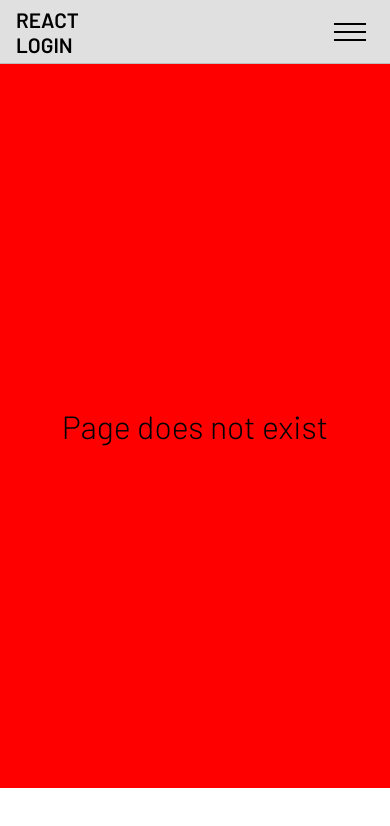
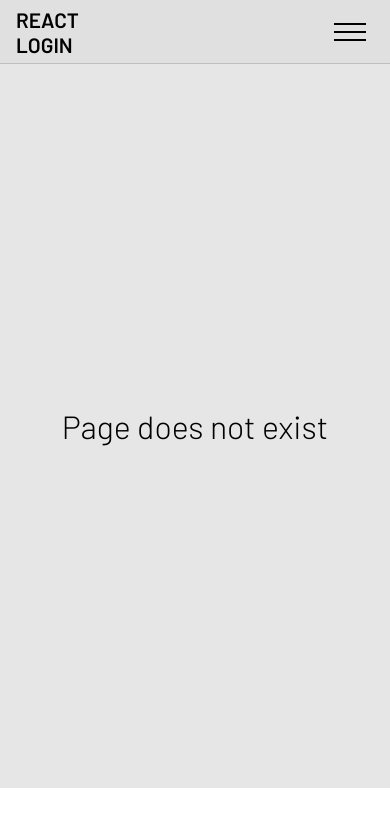
Before and after one commit to robertasliekis/react-login-register, a React (Create React App) app: page / in a window 390 px wide. Shown: the top 826 px of the page. Built offline with nearby package versions, Linux system fonts and the light colour scheme.

Commit message:
initial commit

```diff
--- a/src/components/Header.js
+++ b/src/components/Header.js
@@ -29,8 +29,8 @@ export class Header extends Component {
     const buttonClass = this.props.loginStatus ? null : "btn-last";
     let burgerClassName = this.state.burgerClicked ? "burger-menu-clicked" : null;
 
-    //const websiteName = "/react-login-register";
-    const websiteName = "";
+    const websiteName = "/react-login-register";
+    //const websiteName = "";
 
     return (
       <div className="header">
--- a/src/index.css
+++ b/src/index.css
@@ -334,7 +334,6 @@ body {
   }
   .website-wrapper {
     height: 100%;
-    background: red;
   }
   .main-content {
     padding: 0 1rem;
--- a/src/index.scss
+++ b/src/index.scss
@@ -245,7 +245,7 @@ body {
   .website-wrapper {
     //height: calc(100vh - 8rem);
     height: 100%;
-    background: red;
+    // background: red;
   }
 
   .main-content {
```
Also changed, not shown: 1 other file (tests, documents, lock files or other folders).
